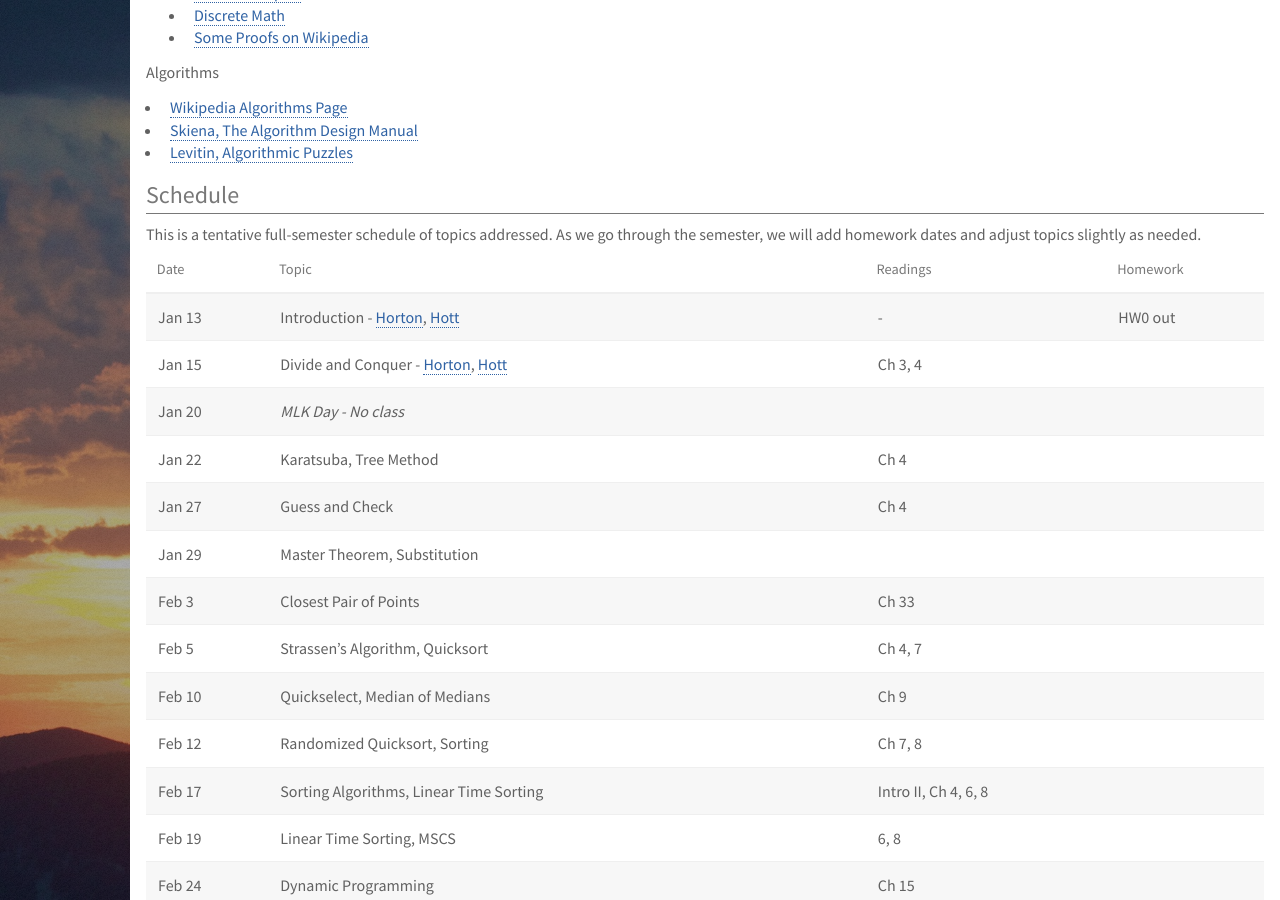
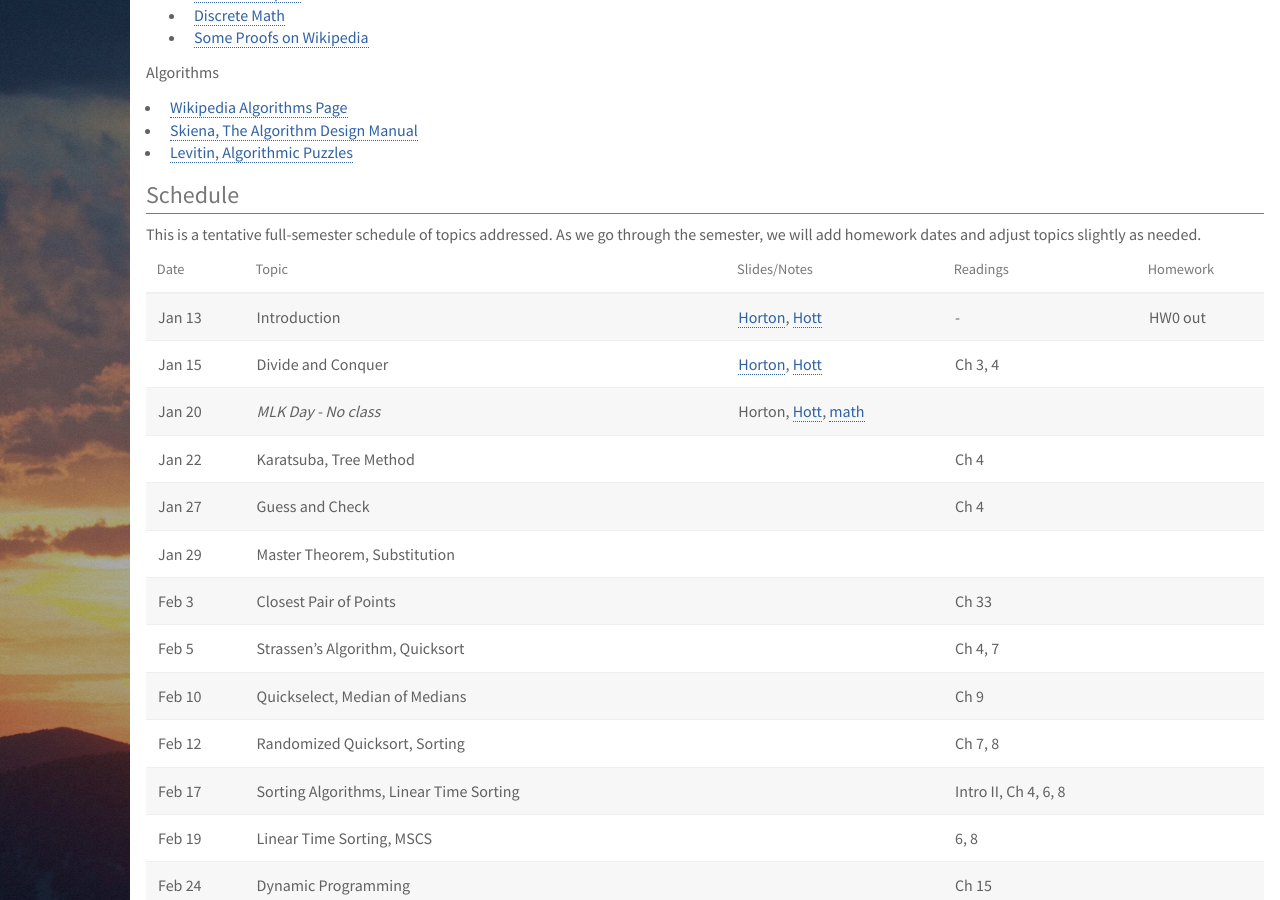
Before and after one commit to deternitydx/uvacs4102, a Jekyll site: the page built from index.md, in a window 1280 px wide and 900 px high, scrolled down 571 px. Built offline with Jekyll 4.4.1, drawn with Linux system fonts in a browser that asks for light colours; nearby versions of some CDN libraries; library files that are not in the unit come from our copies.

Commit message:
Added day 3 proofs and lecture

```diff
--- a/index.md
+++ b/index.md
@@ -38,37 +38,37 @@ Algorithms
 
 This is a tentative full-semester schedule of topics addressed.  As we go through the semester, we will add homework dates and adjust topics slightly as needed.
 
-| Date    | Topic                                   | Readings             | Homework        |
-| ------- | -------------------------               | -------------------  | --------------- |
-| Jan 13  | Introduction - [Horton](lectures/horton/l1.pdf), [Hott](lectures/robbie/l1.pdf)                           | -                    | HW0 out         |
-| Jan 15  | Divide and Conquer - [Horton](lectures/horton/l2.pdf), [Hott](lectures/robbie/l2.pdf)                     | Ch 3, 4              |                 |
-| Jan 20  | *MLK Day - No class*                    |                      |                 |
-| Jan 22  | Karatsuba, Tree Method                  | Ch 4                 |                 |
-| Jan 27  | Guess and Check                         | Ch 4                 |                 |
-| Jan 29  | Master Theorem, Substitution            |                      |                 |
-| Feb 3   | Closest Pair of Points                  | Ch 33                |                 |
-| Feb 5   | Strassen's Algorithm, Quicksort         | Ch 4, 7              |                 |
-| Feb 10  | Quickselect, Median of Medians          | Ch 9                 |                 |
-| Feb 12  | Randomized Quicksort, Sorting           | Ch 7, 8              |                 |
-| Feb 17  | Sorting Algorithms, Linear Time Sorting | Intro II, Ch 4, 6, 8 |                 |
-| Feb 19  | Linear Time Sorting, MSCS               | 6, 8                 |                 |
-| Feb 24  | Dynamic Programming                     | Ch 15                |                 |
-| Feb 26  | Matrix Chain Multiplication             | Ch 15                |                 |
-| Mar 2   | Seam Carving, Longest Common Subsequence| Ch 15                |                 |
-| Mar 4   | **Midterm Exam**                        |                      |                 |
-| Mar 9   | *Spring Break*                          |                      |                 |
-| Mar 11  | *Spring Break*                          |                      |                 |
-| Mar 16  | Exam Review, Longest Common Subsequence | -                    |                 |
-| Mar 18  | Gerrymandering                          | Ch 16                |                 |
-| Mar 23  | Greedy Algorithms, Interval Scheduling  | Ch 16                |                 |
-| Mar 25  | Greedy Algorithms, Huffman Coding       | -                    |                 |
-| Mar 30  | Belady Cache Replacement                |                      |                 |
-| Apr 1   | Graphs, Minimum Spanning Trees          | Ch 23                |                 |
-| Apr 6   | Dijkstra's Algorithm                    | Ch 24                |                 |
-| Apr 8   | Bellman-Ford, Floyd-Warshall            |                      |                 |
-| Apr 13  | Max Flow, Min Cut                       | Ch 26                |                 |
-| Apr 15  | Bipartite Matching, Reductions          |                      |                 |
-| Apr 20  | Reductions                              | Ch 34                |                 |
-| Apr 22  | NP-Completeness                         |                      |                 |
-| Apr 27  | NP-Completeness, Finale                 |                      |                 |
-| May 2   | **Final Exam, 7-10pm**                  |                      |                 |
+| Date    | Topic                     | Slides/Notes    | Readings             | Homework        |
+| ------- | ------------------------- |--------------   | -------------------  | --------------- |
+| Jan 13  | Introduction | [Horton](lectures/horton/l1.pdf), [Hott](lectures/robbie/l1.pdf)                           | -                    | HW0 out         |
+| Jan 15  | Divide and Conquer | [Horton](lectures/horton/l2.pdf), [Hott](lectures/robbie/l2.pdf)                     | Ch 3, 4              |                 |
+| Jan 20  | *MLK Day - No class*                 | Horton, [Hott](lectures/robbie/l3.pdf), [math](lectures/day3-proofs.pdf)   |                      |                 |
+| Jan 22  | Karatsuba, Tree Method                 | | Ch 4                 |                 |
+| Jan 27  | Guess and Check                         | | Ch 4                 |                 |
+| Jan 29  | Master Theorem, Substitution            | |                      |                 |
+| Feb 3   | Closest Pair of Points                  | | Ch 33                |                 |
+| Feb 5   | Strassen's Algorithm, Quicksort         | | Ch 4, 7              |                 |
+| Feb 10  | Quickselect, Median of Medians          | | Ch 9                 |                 |
+| Feb 12  | Randomized Quicksort, Sorting           | | Ch 7, 8              |                 |
+| Feb 17  | Sorting Algorithms, Linear Time Sorting | | Intro II, Ch 4, 6, 8 |                 |
+| Feb 19  | Linear Time Sorting, MSCS               | | 6, 8                 |                 |
+| Feb 24  | Dynamic Programming                     | | Ch 15                |                 |
+| Feb 26  | Matrix Chain Multiplication             | | Ch 15                |                 |
+| Mar 2   | Seam Carving, Longest Common Subsequence| | Ch 15                |                 |
+| Mar 4   | **Midterm Exam**                        | |                      |                 |
+| Mar 9   | *Spring Break*                          | |                      |                 |
+| Mar 11  | *Spring Break*                          | |                      |                 |
+| Mar 16  | Exam Review, Longest Common Subsequence | | -                    |                 |
+| Mar 18  | Gerrymandering                          | | Ch 16                |                 |
+| Mar 23  | Greedy Algorithms, Interval Scheduling  | | Ch 16                |                 |
+| Mar 25  | Greedy Algorithms, Huffman Coding       | | -                    |                 |
+| Mar 30  | Belady Cache Replacement                | |                      |                 |
+| Apr 1   | Graphs, Minimum Spanning Trees          | | Ch 23                |                 |
+| Apr 6   | Dijkstra's Algorithm                    | | Ch 24                |                 |
+| Apr 8   | Bellman-Ford, Floyd-Warshall            | |                      |                 |
+| Apr 13  | Max Flow, Min Cut                       | | Ch 26                |                 |
+| Apr 15  | Bipartite Matching, Reductions          | |                      |                 |
+| Apr 20  | Reductions                              | | Ch 34                |                 |
+| Apr 22  | NP-Completeness                         | |                      |                 |
+| Apr 27  | NP-Completeness, Finale                 | |                      |                 |
+| May 2   | **Final Exam, 7-10pm**                  | |                      |                 |
```
Also changed, not shown: 2 other files.
